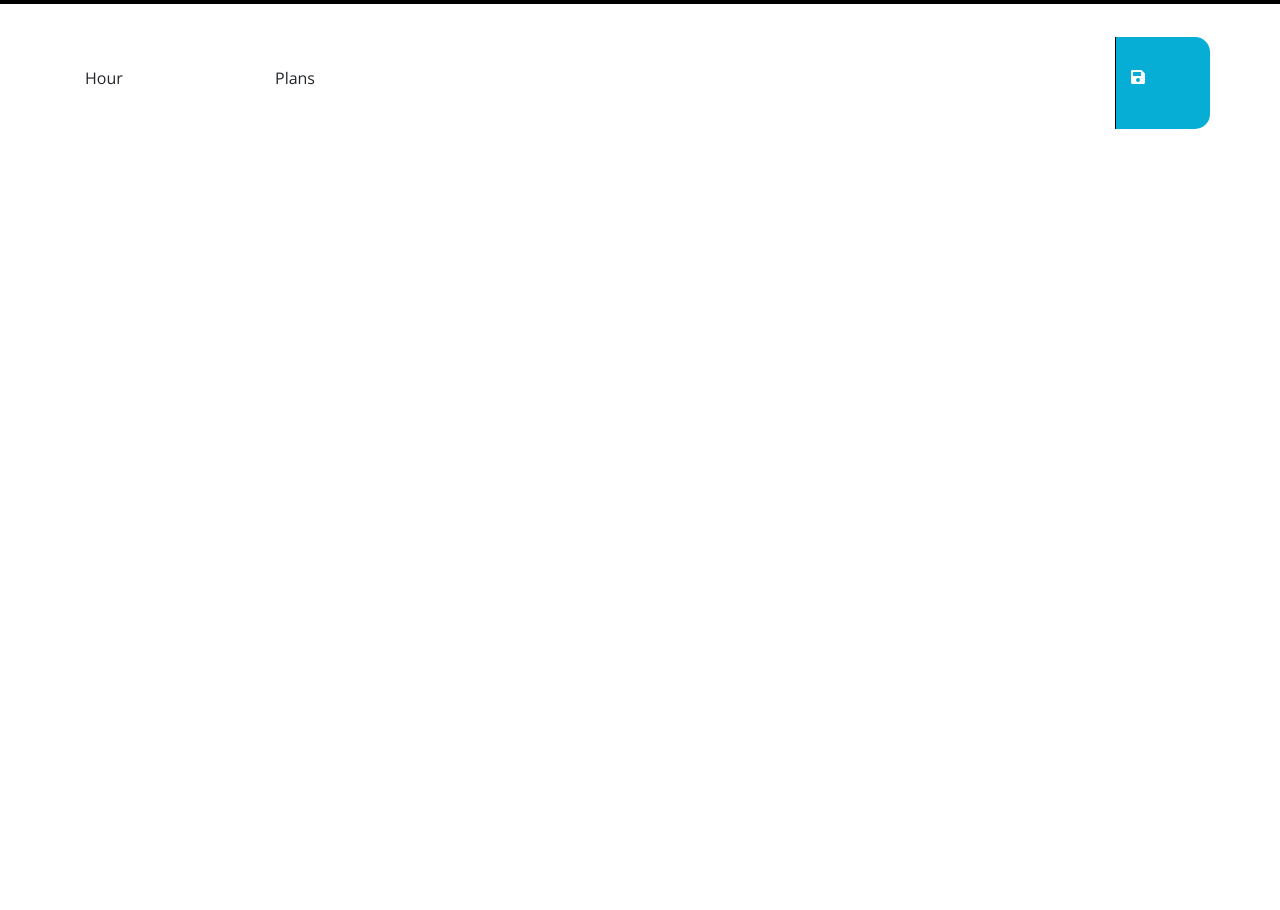
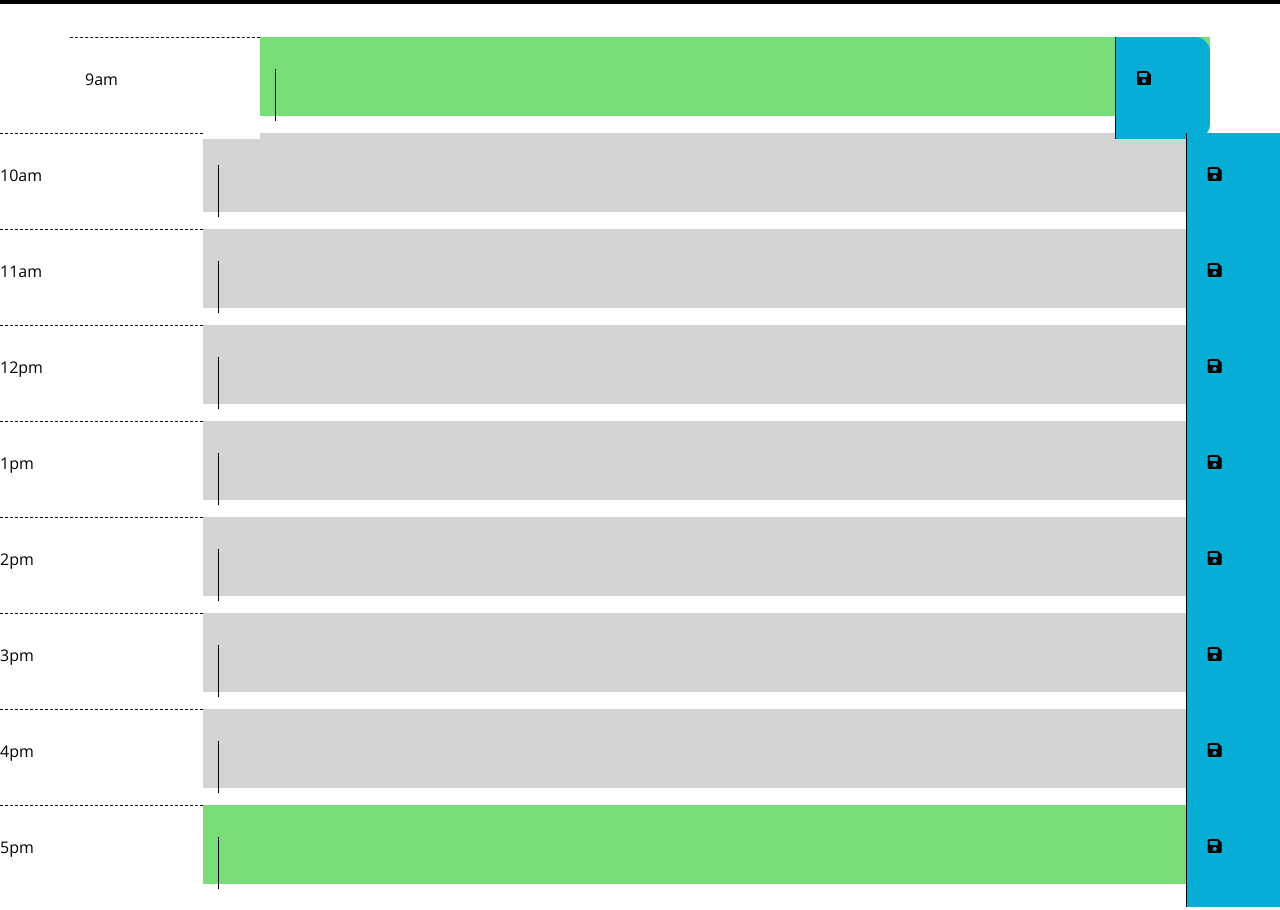
Before and after one commit to mdothman/-.AJAX-Day-Planner-, a plain HTML site: page Method=get/Develop/index.html in a window 1280 px wide. Shown: the part 300-1210 px from the top of the page. Before the commit the page ends 800 px from the top, so only its background shows below. Drawn offline with nearby package versions, Linux system fonts and the light colour scheme.

Commit message:
highlighter functional

```diff
--- a/Method=get/Develop/index.html
+++ b/Method=get/Develop/index.html
@@ -20,20 +20,138 @@
     </header>
     <div class="container">
         <!-- Timeblocks go here -->
-        <div class="row">
-            <div class="col col-sm-2 ">
-                <h6>Hour</h6>
+        <div id="9" class="row"> <input type="hidden" value="9">
+            <div class="col col-sm-2 hour">
+                <h6>9am</h6>
             </div>
-            <div class="col col-lg-9 ">
-                <h6>Plans</h6>
+            <div class="col col-lg-9 input">
+                <textarea class="plans"></textarea>
             </div>
             <div class="col col-sm-1 saveBtn">
-                <i class="fas fa-save"></i></div>
+                <button class="save"><i class="fas fa-save"></i></div></button>
+            </div>
         </div>
+
+        <br />
+
+        <div id="10" class="row"><input type="hidden" value="10">
+            <div class="col col-sm-2 hour">
+                <h6>10am</h6>
+            </div>
+            <div class="col col-lg-9 input">
+                <textarea class="plans"></textarea>
+            </div>
+            <div class="col col-sm-1 saveBtn">
+                <button class="save"><i class="fas fa-save"></i></div></button>
+            </div>
+        </div>
+
+        <br />
+
+        <div id="11" class="row"><input type="hidden" value="11">
+            <div class="col col-sm-2 hour">
+                <h6>11am</h6>
+            </div>
+            <div class="col col-lg-9 input">
+                <textarea class="plans"></textarea>
+            </div>
+            <div class="col col-sm-1 saveBtn">
+                <button class="save"><i class="fas fa-save"></i></div></button>
+            </div>
+        </div>
+
+        <br />
+
+        <div id="12" class="row"><input type="hidden" value="12">
+            <div class="col col-sm-2 hour">
+                <h6>12pm</h6>
+            </div>
+            <div class="col col-lg-9 input">
+                <textarea class="plans"></textarea>
+            </div>
+            <div class="col col-sm-1 saveBtn">
+                <button class="save"><i class="fas fa-save"></i></div></button>
+            </div>
+        </div>
+
+        <br />
+
+        <div id="1" class="row"><input type="hidden" value="1">
+            <div class="col col-sm-2 hour">
+                <h6>1pm</h6>
+            </div>
+            <div class="col col-lg-9 input">
+                <textarea class="plans"></textarea>
+            </div>
+            <div class="col col-sm-1 saveBtn">
+                <button class="save"><i class="fas fa-save"></i></div></button>
+            </div>
+        </div>
+
+        <br />
+
+        <div id="2" class="row"><input type="hidden" value="2">
+            <div class="col col-sm-2 hour">
+                <h6>2pm</h6>
+            </div>
+            <div class="col col-lg-9 input">
+                <textarea class="plans"></textarea>
+            </div>
+            <div class="col col-sm-1 saveBtn">
+                <button class="save"><i class="fas fa-save"></i></div></button>
+            </div>
+        </div>
+
+        <br />
+
+        <div id="3" class="row"><input type="hidden" value="3">
+            <div class="col col-sm-2 hour">
+                <h6>3pm</h6>
+            </div>
+            <div class="col col-lg-9 input">
+                <textarea class="plans"></textarea>
+            </div>
+            <div class="col col-sm-1 saveBtn">
+                <button><i class="fas fa-save"></i></div></button>
+            </div>
+        </div>
+
+        <br />
+
+        <div id="4" class="row"><input type="hidden" value="4">
+            <div class="col col-sm-2 hour">
+                <h6>4pm</h6>
+            </div>
+            <div class="col col-lg-9 input">
+                <textarea class="plans"></textarea>
+            </div>
+            <div class="col col-sm-1 saveBtn">
+                <button><i class="fas fa-save"></i></div></button>
+            </div>
+        </div>
+
+        <br />
+
+        <div id="5" class="row"><input type="hidden" value="5">
+            <div class="col col-sm-2 hour">
+                <h6>5pm</h6>
+            </div>
+            <div class="col col-lg-9 input">
+                <textarea class="plans"></textarea>
+            </div>
+            <div class="col col-sm-1 saveBtn">
+                <button><i class="fas fa-save"></i></div></button>
+            </div>
+        </div>
+
+
 
     </div>
 
     <script src="https://code.jquery.com/jquery-3.4.1.min.js"></script>
+
+
+
     <script src="https://cdnjs.cloudflare.com/ajax/libs/moment.js/2.24.0/moment.min.js"></script>
     <script src="../main.js"></script>
 </body>
--- a/Method=get/Develop/style.css
+++ b/Method=get/Develop/style.css
@@ -11,6 +11,7 @@ textarea {
     color: #000000;
     border-left: 1px solid black;
     padding: 10px;
+    width: 100%;
 }
 
 .jumbotron {
@@ -70,3 +71,10 @@ textarea {
     font-size: 20px;
     transition: all .3s ease-in-out;
 }
+
+button {
+    text-decoration: none;
+    background-color: transparent;
+    outline: none;
+    border: none;
+}
--- a/Method=get/main.js
+++ b/Method=get/main.js
@@ -1,21 +1,69 @@
 $(document).ready(function() {
-    // initialize current time
+    console.log("ready!");
+});
+// The Current day
 var today = new Date();
-    var dd = String(today.getDate()).padStart(2, '0');
-    var mm = String(today.getMonth() + 1).padStart(2, '0'); //January is 0!
-    var yyyy = today.getFullYear();
+const dd = String(today.getDate()).padStart(2, '0');
+const mm = String(today.getMonth() + 1).padStart(2, '0'); //January is 0!
+const yyyy = today.getFullYear();
 
 today = mm + '/' + dd + '/' + yyyy;
-    // document.write(today); (This was a found on stack overflow.)
+// document.write(today); (This was found on stack overflow.)
 $("#currentDay").text(today)
 
+console.log(moment().format('LTS'));
 console.log(today);
 console.log(dd);
 console.log(mm);
 console.log(yyyy);
 
+const currentTime = moment().format('LT');
+const hour = $(".row");
+
+function iterate(item) {
+    console.log(item.id);
+    if (item.id == currentTime) { item.classList.add("present") } else if (item.id > currentTime) { item.classList.add("future") } else { item.classList.add("past") };
+
+
+    // if (item == currentTime) { addClass(".present") };
+    // if (item > currentTime) { addClass(".future") };
+    // if (item < currentTime) { addClass(".past") };
+
+}
+
+Array.prototype.forEach.call(hour, iterate);
+var input_textarea = document.querySelector('.plans');
+var output_div = document.querySelector('.input');
+var save_button = document.querySelector('.save');
+
+save_button.addEventListener('click', updateOutput);
+
+output_div.textContent = localStorage.getItem();
+input_textarea.value = localStorage.getItem();
+
+function updateOutput() {
+    localStorage.setItem(input_textarea, input_textarea.value);
+
+    output_div.textContent = input_textarea.value;
+}
 
 
 
 
-});
+
+;
+
+// hour[i].forEach(function() {
+//     console.log(this)
+// })
+// console.log(hour[1]);
+// hour.each(function() {
+//     if (val == currentTime) {console.log(val)};
+
+
+// function highlighter() {
+//     currentTime = parseInt(currentTime);
+//     if (hour == currentTime) { addClass(".present") };
+// };
+
+console.log(currentTime);
```
Also changed, not shown: 1 other file. Lines whose indentation alone changed are shown as unchanged.
